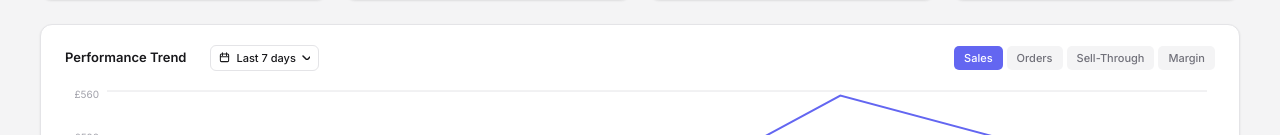
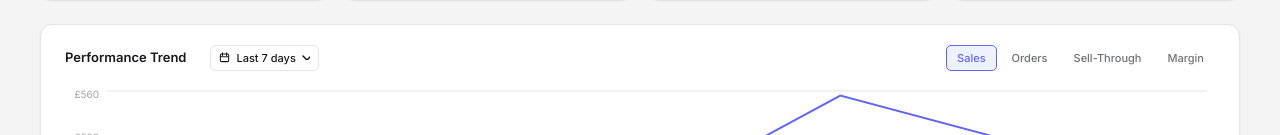
Before and after one commit to astroyan4739/uipath-merchandiser-dashboard, a React (Vite) app: page / in a window 1280 px wide. Shown: the part 262-397 px from the top of the page. Built offline with nearby package versions, Linux system fonts and the light colour scheme.

Commit message:
Metric selector: ghost button style (accent border + bg on active)
Co-Authored-By: Claude Sonnet 4.6 <noreply@anthropic.com>

```diff
--- a/src/App.tsx
+++ b/src/App.tsx
@@ -360,11 +360,11 @@ export default function App() {
                       style={{
                         padding: '4px 10px',
                         borderRadius: 5,
-                        border: 'none',
+                        border: `1px solid ${selectedMetric === id ? 'var(--accent)' : 'transparent'}`,
                         fontSize: 11, fontWeight: 500,
                         cursor: 'pointer',
-                        background: selectedMetric === id ? 'var(--accent)' : 'var(--bg)',
-                        color: selectedMetric === id ? '#fff' : 'var(--text-muted)',
+                        background: selectedMetric === id ? 'var(--accent-bg)' : 'transparent',
+                        color: selectedMetric === id ? 'var(--accent)' : 'var(--text-muted)',
                       }}
                     >
                       {label}
```
